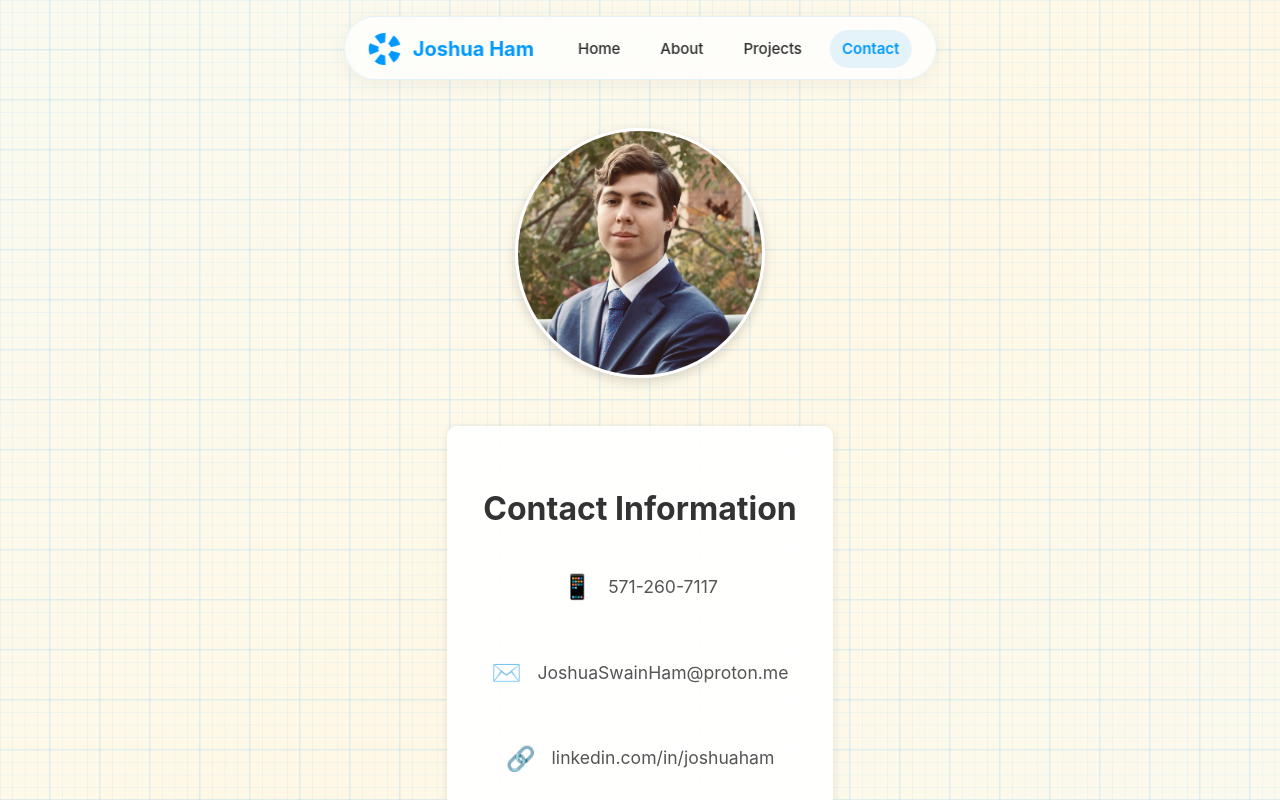
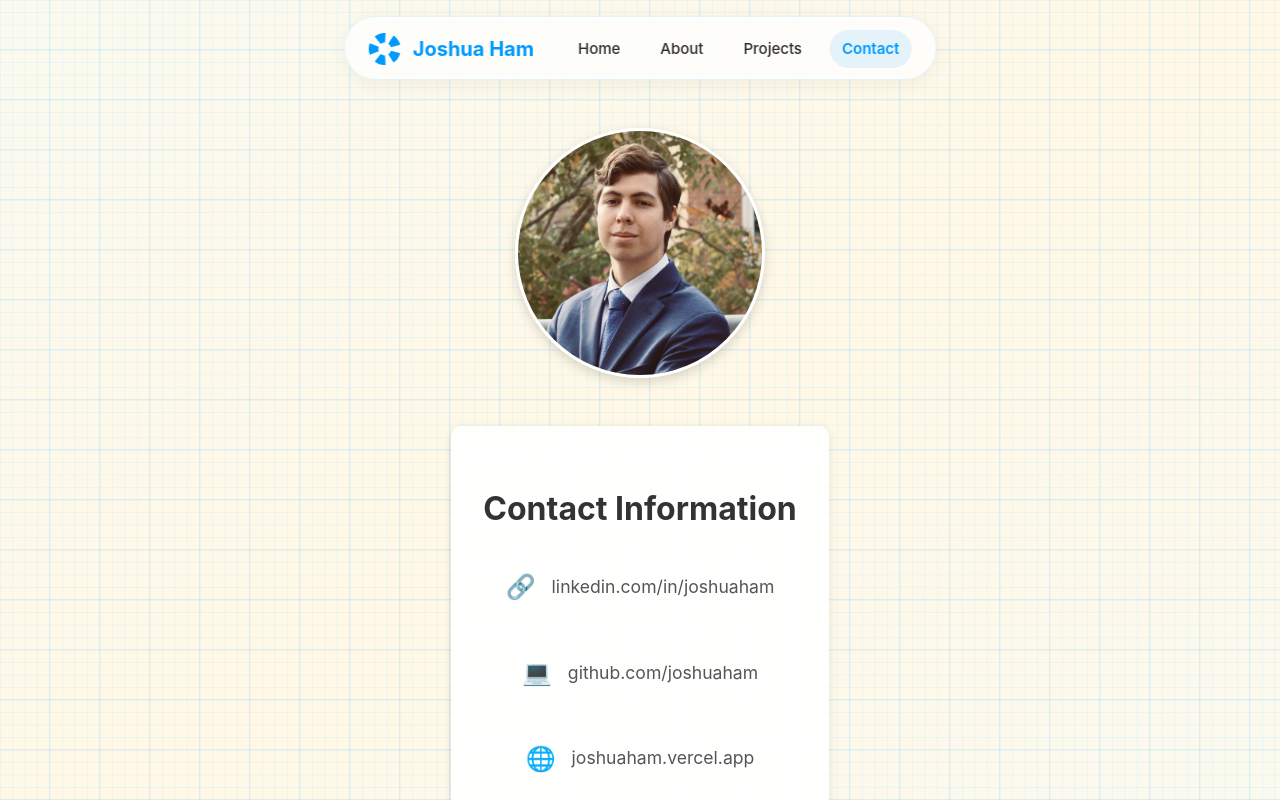
Before and after one commit to josh1244/website, a React (Vite) app: page /contact in a window 1280 px wide. Shown: the top 800 px of the page. Built offline with nearby package versions, Linux system fonts and the light colour scheme.

Commit message:
Updated contact page.

```diff
--- a/src/Pages/Contact/Contact.tsx
+++ b/src/Pages/Contact/Contact.tsx
@@ -28,26 +28,6 @@ const Contact: React.FC = () => {
       {/* Contact Info */}
       <div className="contact-info">
         <h2>Contact Information</h2>
-        <div
-          className={`info-item ${copiedText === "phone" ? "copied" : ""}`}
-          onClick={() => copyToClipboard("571-260-7117", "phone")}
-        >
-          <span className="contact-icon">📱</span>
-          <p>571-260-7117</p>
-          {copiedText === "phone" && (
-            <span className="copied-tooltip">Copied!</span>
-          )}
-        </div>
-        <div
-          className={`info-item ${copiedText === "email" ? "copied" : ""}`}
-          onClick={() => copyToClipboard("JoshuaSwainHam@proton.me", "email")}
-        >
-          <span className="contact-icon">✉️</span>
-          <p>JoshuaSwainHam@proton.me</p>
-          {copiedText === "email" && (
-            <span className="copied-tooltip">Copied!</span>
-          )}
-        </div>
         <div
           className={`info-item ${copiedText === "linkedin" ? "copied" : ""}`}
           onClick={() =>
```
